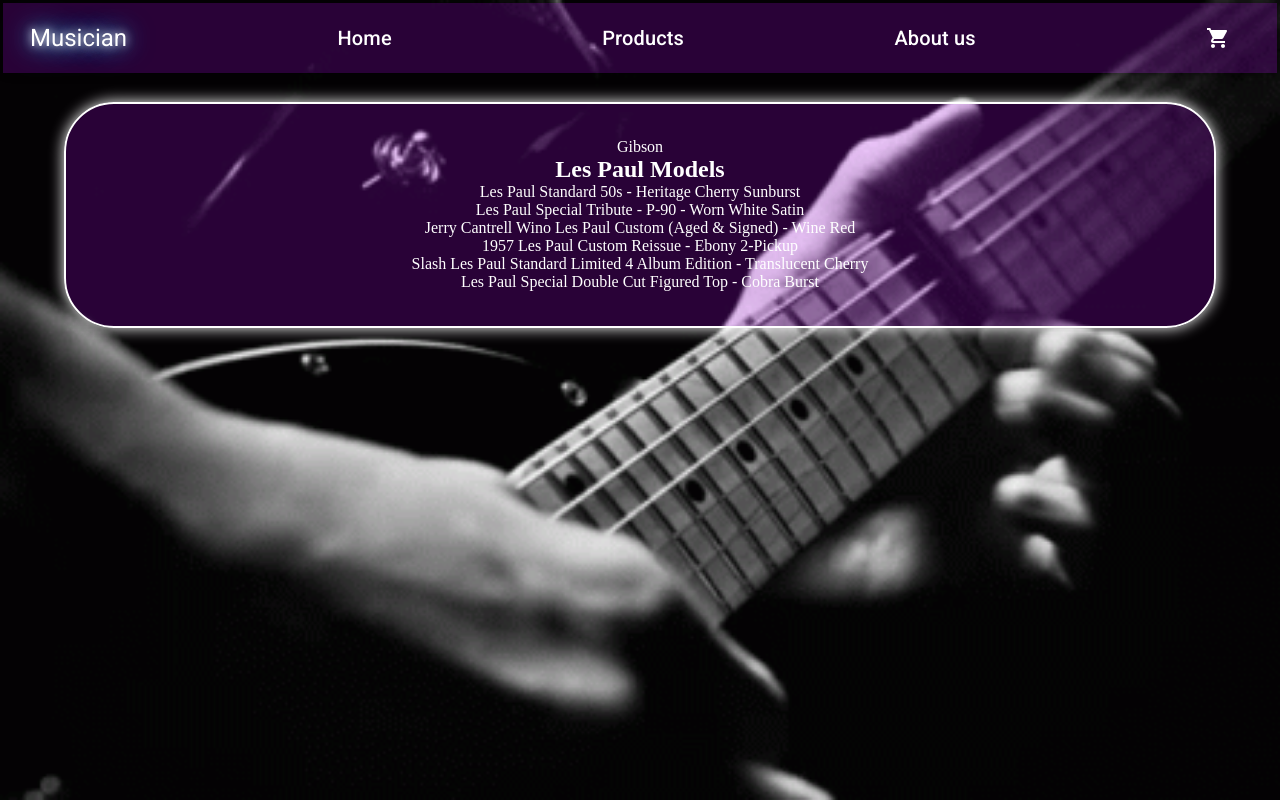
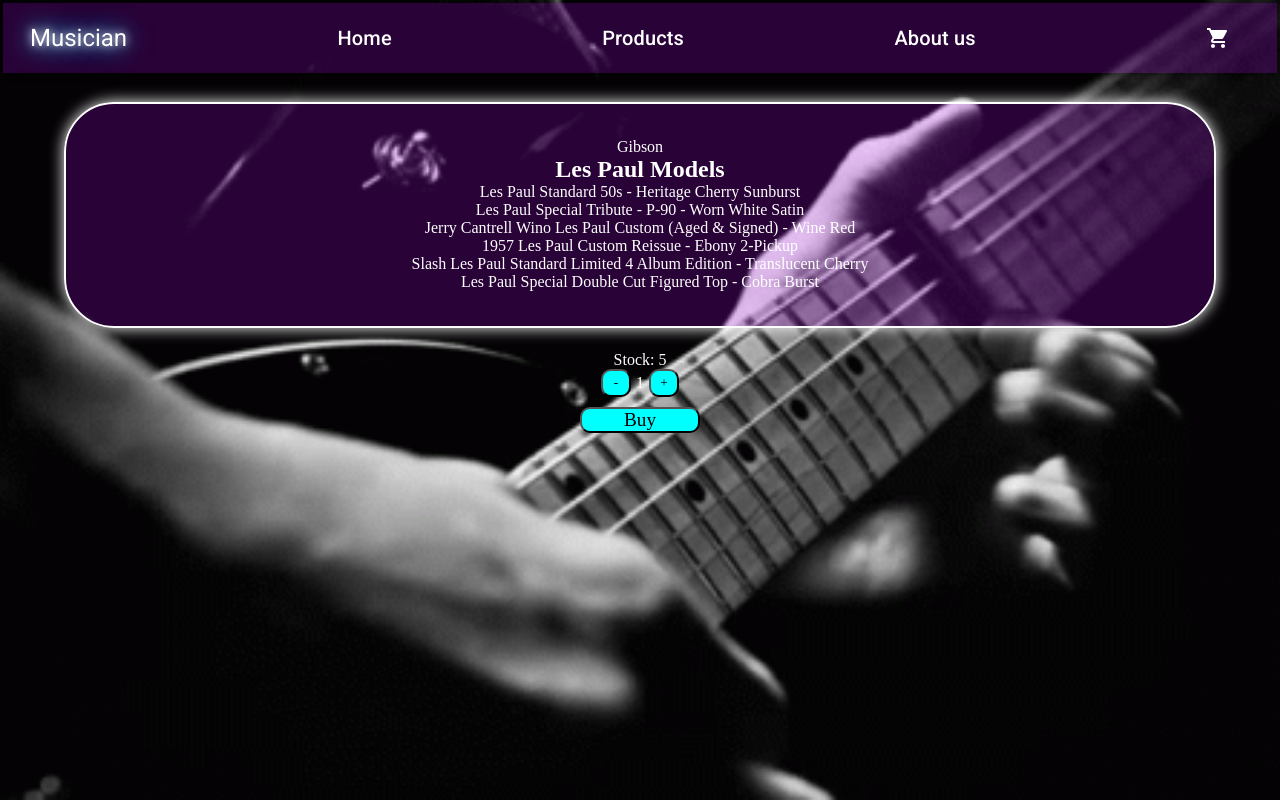
Before and after one commit to Adrian-Emanuel-Koenig/React-Js, a React (Create React App) app: page / in a window 1280 px wide. Built offline with nearby package versions, Linux system fonts and the light colour scheme; the HTML template or start-up script is replaced by a standard one.

Commit message:
ItemCount

```diff
--- a/src/App.js
+++ b/src/App.js
@@ -1,10 +1,17 @@
 import './App.css';
+import { useState } from "react";
 import ItemListContainer from './components/ItemListContainer';
 import NavBar from './components/NavBar';
+import ItemCount from './components/ItemCount';
 
 function App() {
 
-  return (
+const [initial, setInitial] = useState(1);
+const [stock, setStock] = useState(5);
+const onAdd = () => {initial < stock && setInitial(initial + 1)};
+const Remove = () => {initial > 1 && setInitial(initial - 1)};
+
+return (
     <div className="App">
       <body>
       <header >
@@ -12,6 +19,7 @@
       </header>
       <main>
           <ItemListContainer greeting={"Gibson"} />
+          <ItemCount stock={stock} initial={initial} onAdd={onAdd} Remove={Remove} />
       </main>
       </body>
     </div>
--- /dev/null
+++ b/src/components/ItemCount.js
@@ -0,0 +1,15 @@
+import React from 'react';
+import "./itemCount.css";
+
+export default function ItemCount({stock, initial, onAdd, Remove}) {
+
+return (
+    <div className='itemCount-container'>
+    <div>Stock: {stock}</div>
+    <div className='itemCount-buttons'> <button onClick={Remove}>-</button>
+    <div>{initial}</div>
+    <button onClick={onAdd}>+</button>
+    </div>
+    <button className='buttonBuy'>Buy</button>
+    </div>
+)}
--- /dev/null
+++ b/src/components/itemCount.css
@@ -0,0 +1,29 @@
+.itemCount-container {
+    width: 100%;
+    display: flex;
+    flex-direction: column;
+    justify-content: center;
+    align-items: center;
+    padding: 2%;
+}
+
+.itemCount-buttons{
+    display: flex;
+}
+.itemCount-buttons button {
+    width: 30px;
+    padding: 5%;
+    background-color: aqua;
+    border-radius: 10px
+}
+.itemCount-buttons div {
+margin: 5px;
+}
+
+.buttonBuy{
+    margin: 10px;
+    width: 120px;
+    font-size: 1.2rem;
+    background-color: aqua;
+    border-radius: 10px;
+}
```
